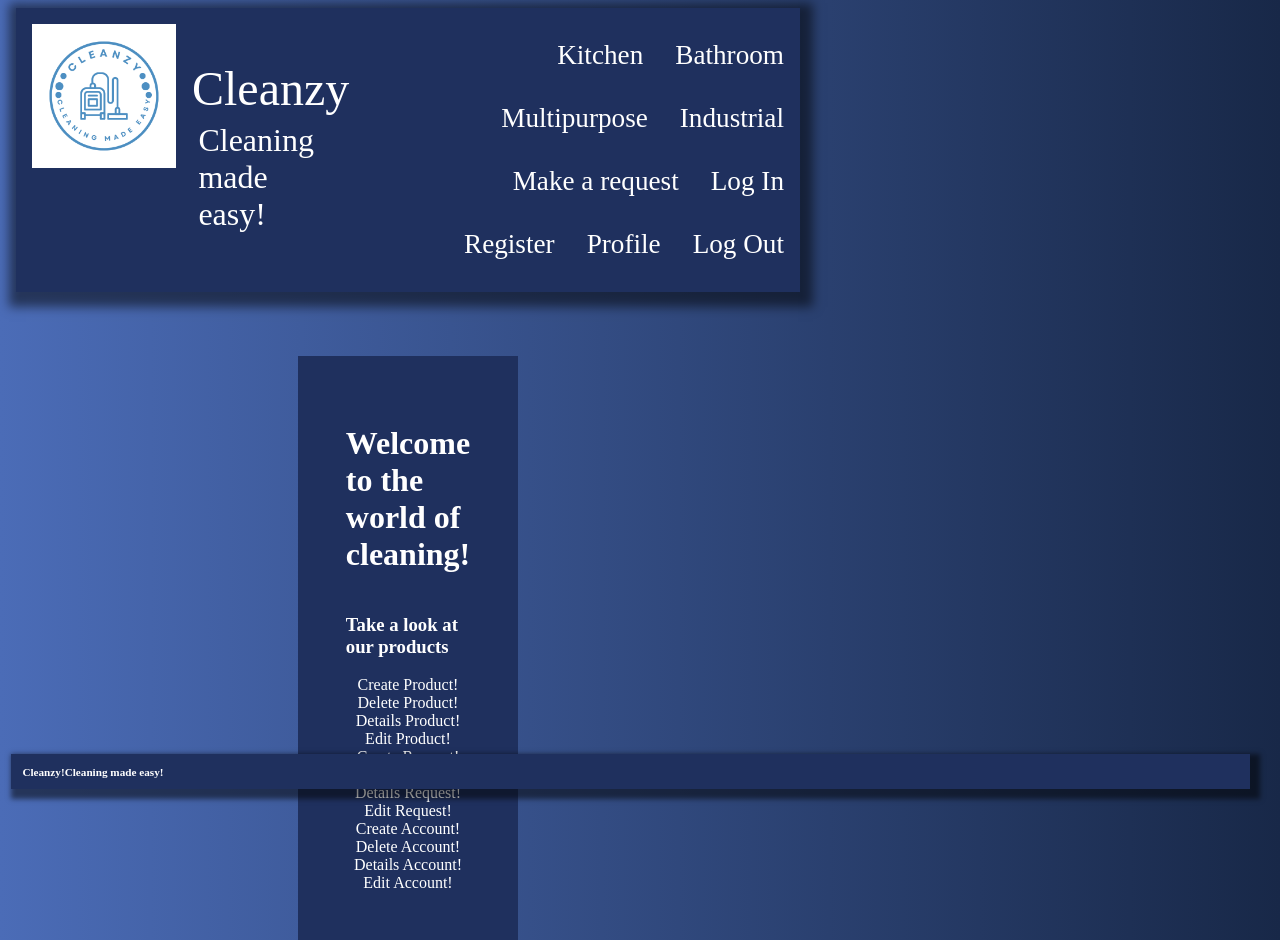
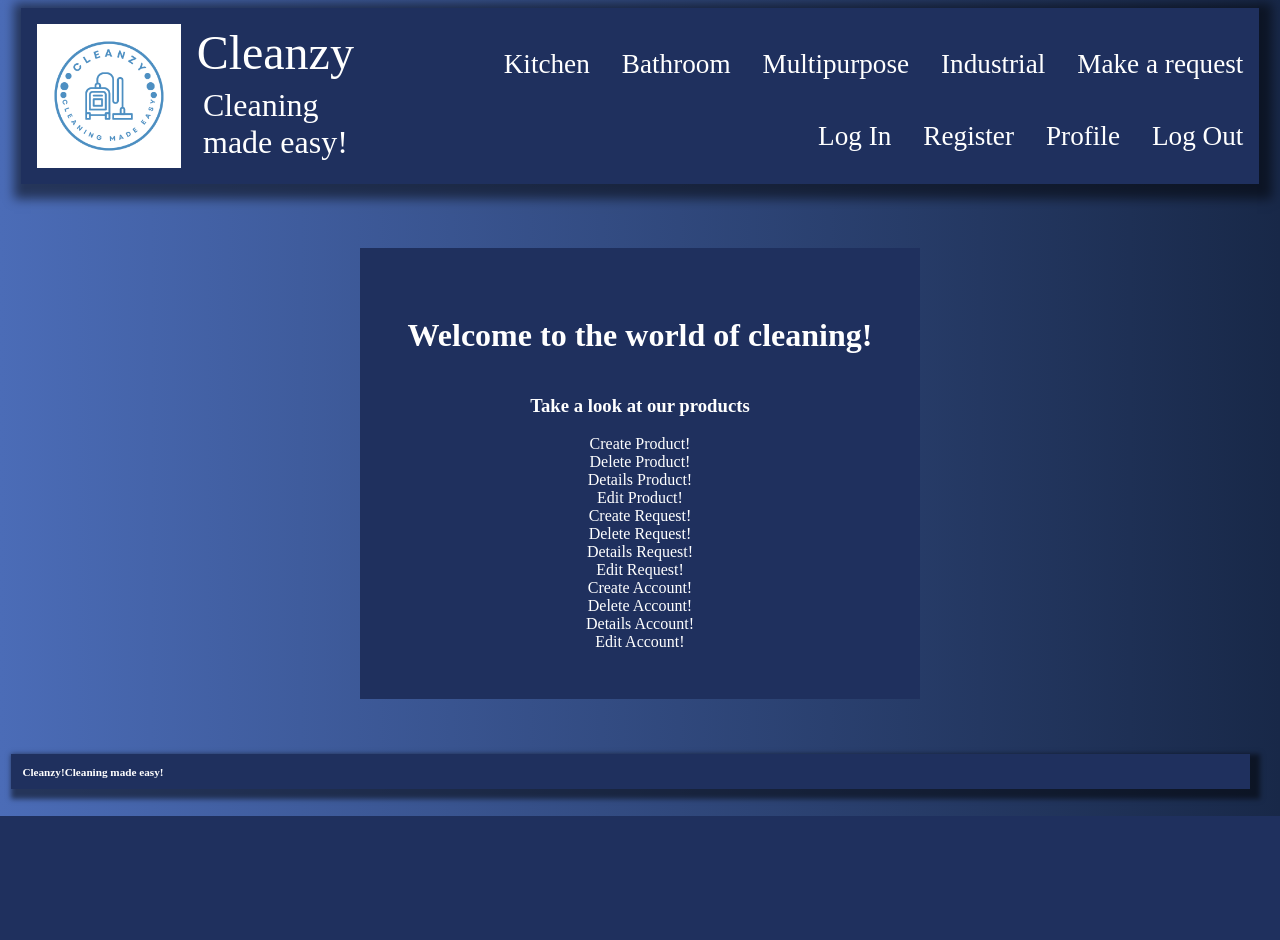
Before and after one commit to yuliyanamravova/Cleanzy, a Django app: page / in a window 1280 px wide. After the commit the page ends 816 px from the top, so only its background shows below. Run offline with Django 4.2, Linux system fonts and the light colour scheme.

Commit message:
MVT basics: fixed the nav.css

```diff
--- a/static/css/home.css
+++ b/static/css/home.css
@@ -1,6 +1,6 @@
 body{
     height: 100vh;
-    width: 100vh;
+    width: 100wh;
     background: linear-gradient(90deg, #4b6cb7 0%, #182848 100%);
     background-size: cover;
 }
```
